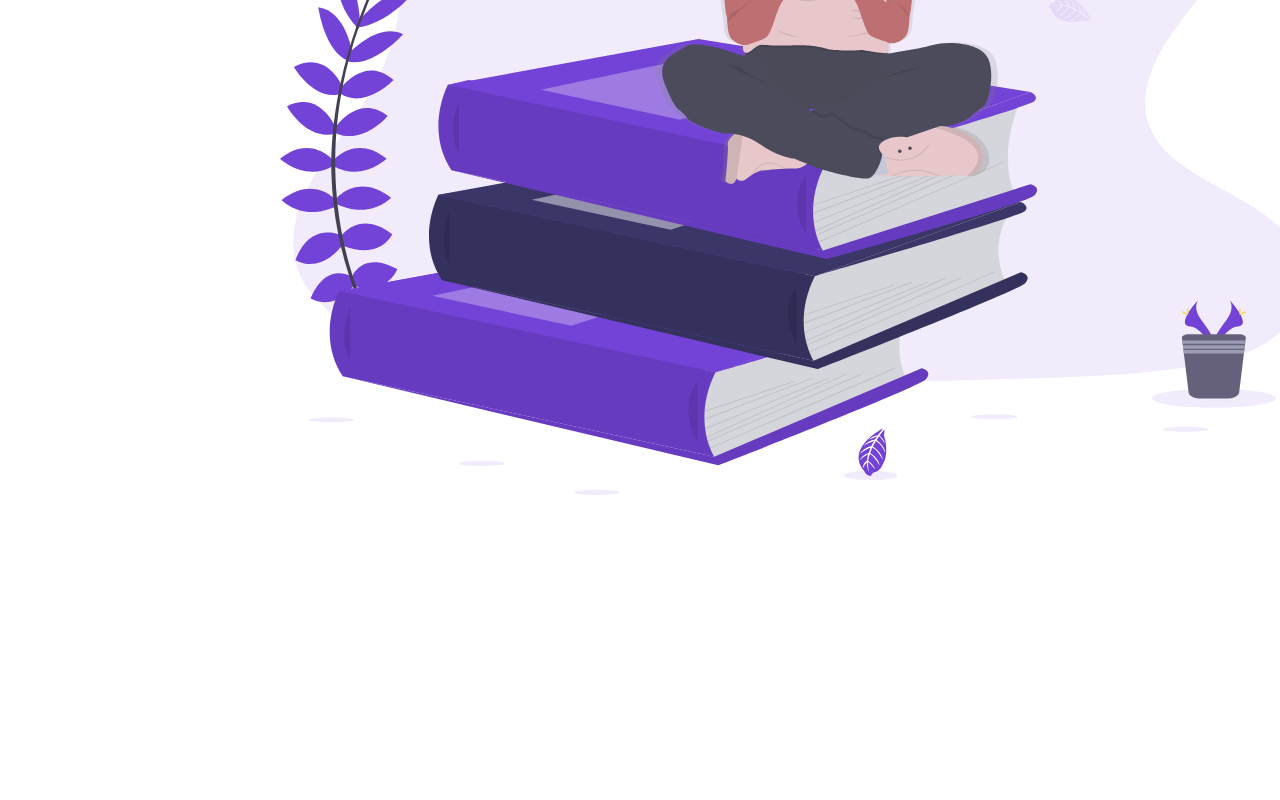
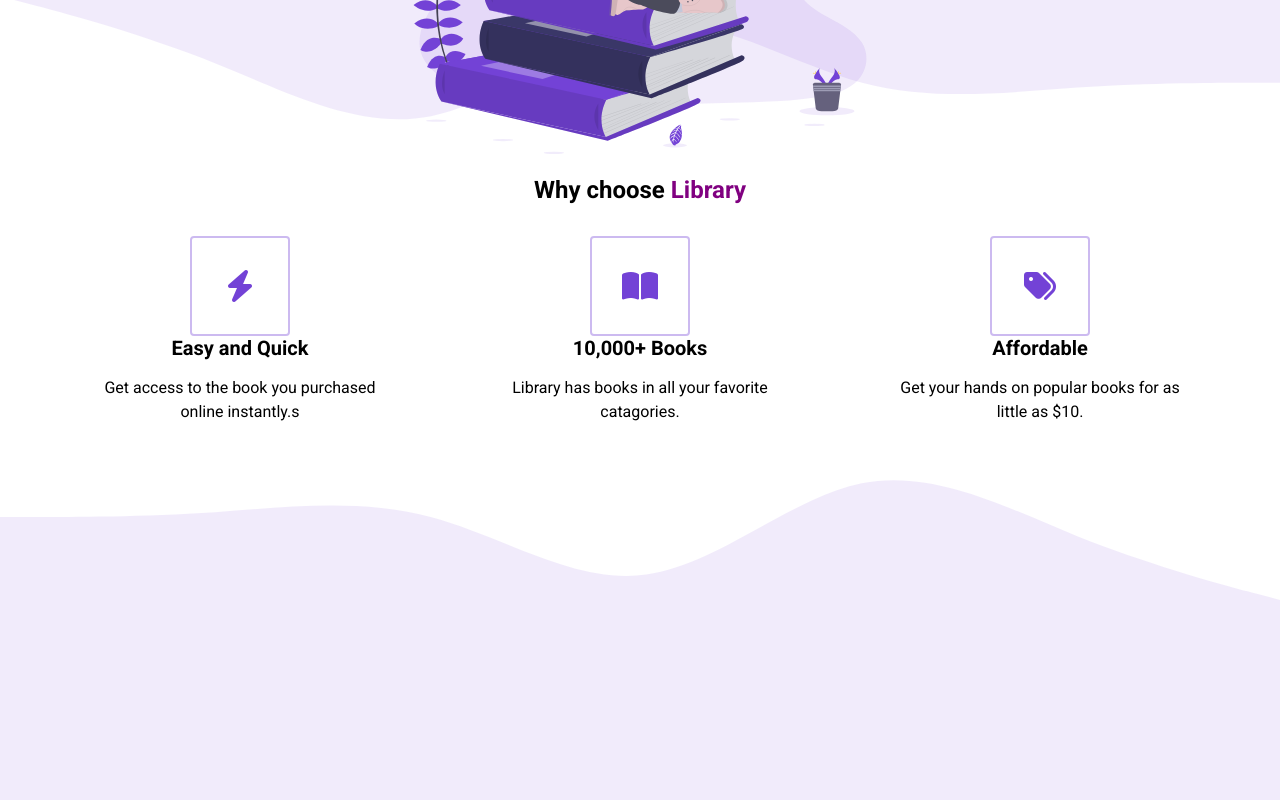
Before and after one commit to 13Mharris/project-book__sale, a plain HTML site: page index.html in a window 1280 px wide. Shown: the part 680-1480 px from the top of the page. Before the commit the page ends 1179 px from the top, so only its background shows below. Drawn offline with Linux system fonts and the light colour scheme.

Commit message:
did some of the mid section today. lots of css work today

```diff
--- a/index.html
+++ b/index.html
@@ -1,13 +1,16 @@
 <!DOCTYPE html>
 <html lang="en">
+
 <head>
   <meta charset="UTF-8">
   <meta name="viewport" content="width=device-width, initial-scale=1.0">
   <title>Libary</title>
   <link rel="stylesheet" href="styles.css">
+  <script src="https://kit.fontawesome.com/11e0ceceb8.js" crossorigin="anonymous"></script>
 </head>
+
 <body>
-  <section>
+  <section id="landing">
     <nav>
       <div class="nav__container">
         <img class="logo" src="./assets/Library.svg" alt="">
@@ -22,13 +25,76 @@
       <div class="header__container">
         <div class="header__descrpition">
           <h1>North America's most awarded online library platform</h1>
-          <h2>Find your Dream with <span class="purple">Library</span></h2>
+          <h2>Find your Dream book with <span class="purple">Library</span></h2>
+          <button class="btn">Browse books</button>
         </div>
-        <figure>
+        <figure class="header__img--wrapper">
           <img src="./assets/Undraw_Books.svg" alt="">
         </figure>
       </div>
     </header>
   </section>
+
+  <main>
+    <section id="highlights">
+      <div class="container">
+        <div class="row">
+          <h2 class="section__title">
+            Why choose <span class="purple">Library</span>
+          </h2>
+          <div class="highlight__wrapper">
+            <div class="highlight">
+              <div class="highlight__img">
+                <i class="fas fa-bolt"></i>
+              </div>
+              <h3 class="highlight__subtitle">
+                Easy and Quick
+              </h3>
+              <p class="highlight__para">
+                Get access to the book you purchased online instantly.s
+              </p>
+            </div>
+            <div class="highlight">
+              <div class="highlight__img">
+                <i class="fas fa-book-open"></i>
+              </div>
+              <h3 class="highlight__subtitle">
+                10,000+ Books
+              </h3>
+              <p class="highlight__para">
+               Library has books in all your favorite catagories.
+              </p>
+            </div>
+            <div class="highlight">
+              <div class="highlight__img">
+                <i class="fas fa-tags"></i>
+              </div>
+              <h3 class="highlight__subtitle">
+                Affordable
+              </h3>
+              <p class="highlight__para">
+                Get your hands on popular books for as little as $10.
+              </p>
+            </div>
+          </div>
+        </div>
+    </section>
+
+    <section id="features">
+      <div class="container">
+        <div class="row">
+
+        </div>
+      </div>
+    </section>
+    <section id="recent">
+      <div class="container">
+        <div class="row">
+
+        </div>
+      </div>
+    </section>
+  </main>
 </body>
+
 </html>
--- a/styles.css
+++ b/styles.css
@@ -11,8 +11,15 @@ nav {
   display: flex;
 }
 
-image {
+img {
   width: 100%;
+  height: 100%;
+  max-height: 50vh;
+  padding: 20px;
+}
+
+p {
+  line-height: 1.5;
 }
 
 .nav__container {
@@ -25,7 +32,7 @@ image {
 }
 
 .purple {
-  color: #7342d6;
+  color: purple;
 }
 
 .logo {
@@ -78,6 +85,13 @@ header {
   display: flex;
   flex-direction: column;
   justify-content: space-around;
+  padding-top: 24px;
+}
+
+.header__descrpition {
+  display: flex;
+  flex-direction: column;
+  align-items: center;
 }
 
 h1 {
@@ -92,3 +106,126 @@ h2 {
   margin-bottom: 32px;
   text-align: center;
 }
+
+button {
+  cursor: pointer;
+}
+
+button:active {
+  transform: translateY(1px);
+}
+
+.btn {
+  background-color: #7342d6;
+  color: white;
+  padding: 12px 24px;
+  font-size: 20px;
+  border-radius: 4px;
+  border: none;
+}
+
+.header__img--wrapper {
+  padding: 20px;
+  z-index: 2;
+}
+
+.container {
+  padding: 56px 0;
+}
+
+.row {
+  width: 100%;
+  max-width: 1200px;
+  margin: 0 auto;
+}
+
+/* HIGHLIGHTS*/
+
+#highlights {
+  position: relative;
+}
+
+ #highlights:before {
+  background: url('assets/wave.svg');
+  content: "";
+  position: absolute;
+  top: 1px;
+  left: 0;
+  transform: translateY(-100%);
+  width: 101vw;
+  height: 12vw;
+  background-size: cover;
+  background-repeat: no-repeat;
+  z-index: 1;
+}
+
+#highlights:before {
+  background: url('assets/wave.svg');
+  content: "";
+  position: absolute;
+  width: 101vw;
+  height: 12vw;
+  top: 1px;
+  left: 0;
+  z-index: 1;
+  background-size: cover;
+  background-repeat: no-repeat;
+  transform: translateY(-100%);
+}
+
+#highlights:after {
+  background: url('assets/wave.svg');
+  content: "";
+  position: absolute;
+  width: 101vw;
+  height: 12vw;
+  bottom: 1px;
+  left: 0;
+  z-index: 1;
+  background-size: cover;
+  background-repeat: no-repeat;
+  transform: translateY(100%) rotate(180deg);
+}
+
+.highlight__wrapper {
+  display: flex;
+}
+
+.highlight {
+  padding: 0 24px;
+  width: calc(100% / 3);
+  display: flex;
+  align-items: center;
+  justify-content: center;
+  flex-direction: column;
+
+}
+
+.highlight__para {
+  text-align: center;
+  max-width: 280px;
+}
+
+.highlight__img {
+  border: 2px solid #7342d65d;
+  color: #7342d6;
+  width: 100px;
+  height: 100px;
+  display: flex;
+  align-items: center;
+  justify-content: center;
+  border-radius: 4px;
+  font-size: 32px;
+}
+
+.highlight__subtitle {
+  font-size: 20px;
+  margin-bottom: 16px;
+}
+
+/* FEATURES */
+
+#features {
+  height: 1000px;
+  background-color: rgba(115, 66, 214, 0.1);
+}
```
